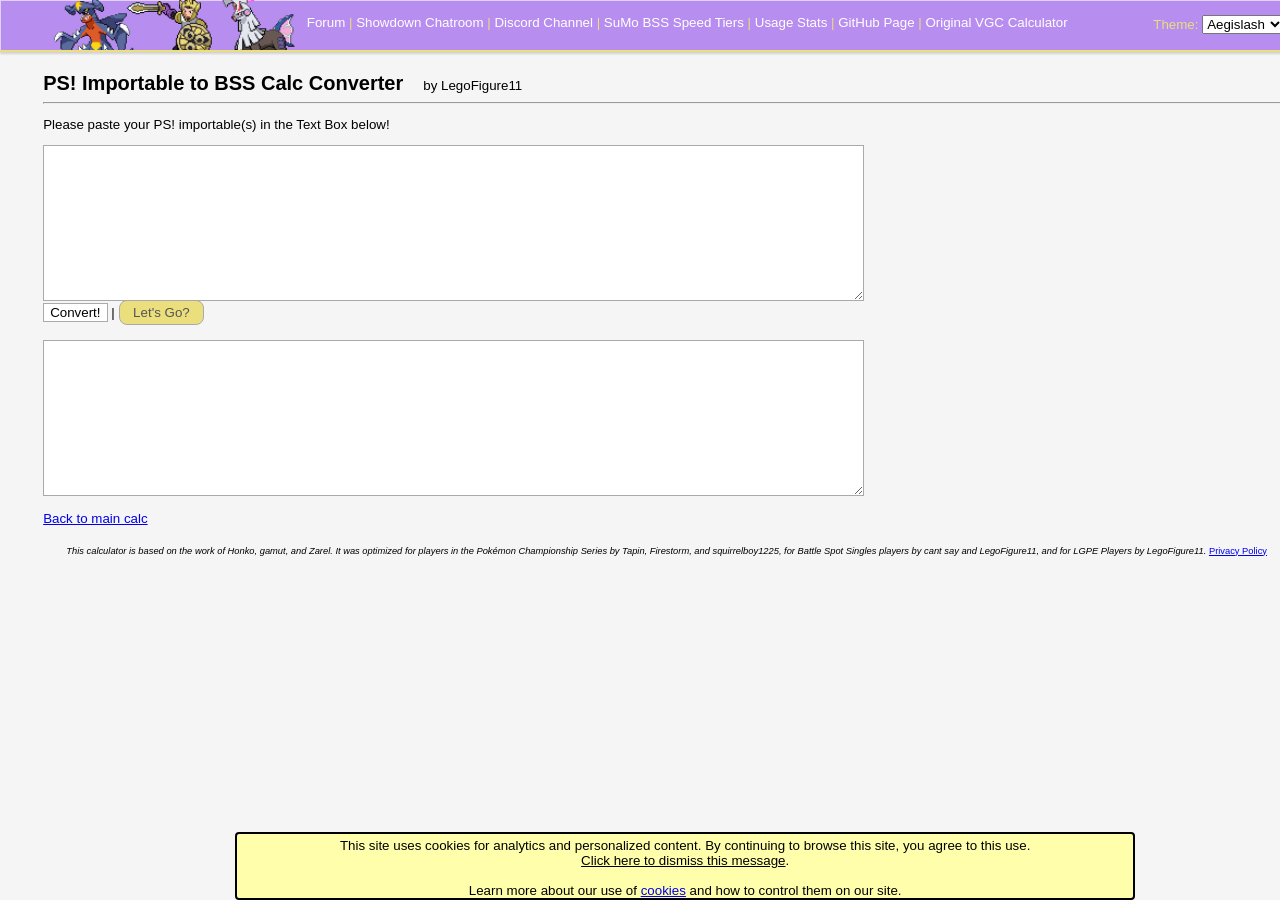
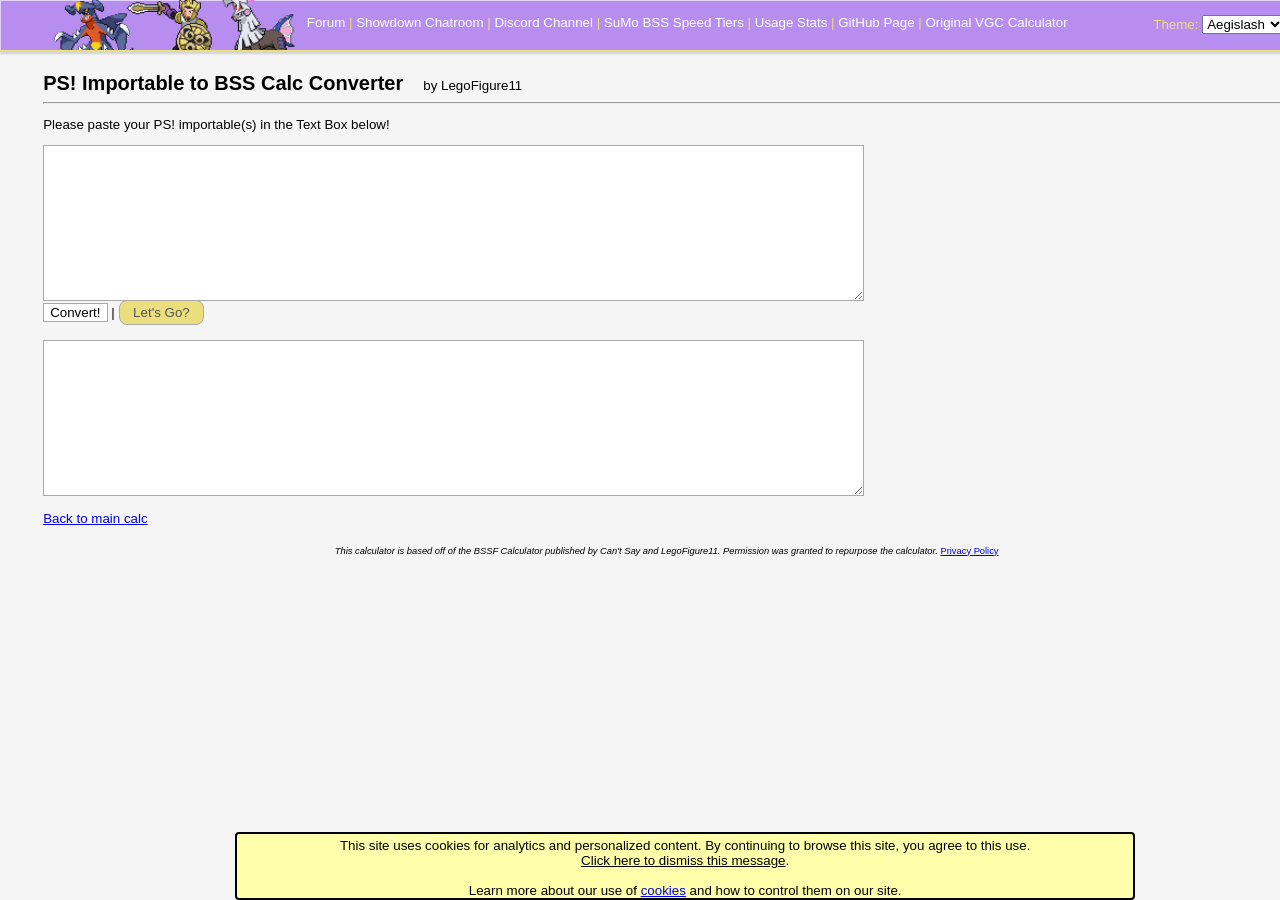
Before and after one commit to RandbatsCalc/randbatscalc.github.io, a Jekyll site: the page built from _pages/resources/importable-to-calc.html, in a window 1280 px wide. Built offline with Jekyll 4.4.1, drawn with Linux system fonts in a browser that asks for light colours; nearby versions of some CDN libraries.

Commit message:
aesthetic agan

```diff
--- a/_layouts/default-min.html
+++ b/_layouts/default-min.html
@@ -98,8 +98,7 @@ title: cantsaycalc BETA
 		Learn more about our use of <a href="../../privacy/">cookies</a> and how to control them on our site.
 	</div>
 	<div class="footer">
-		<p><em>This calculator is based on the work of Honko, gamut, and Zarel. It was optimized for players in the Pokémon Championship Series by Tapin, Firestorm, and squirrelboy1225, for Battle Spot Singles players by cant say and
-				LegoFigure11, and for LGPE Players by LegoFigure11. </em><a href="../../privacy/">Privacy Policy</a></p>
+		<p><em>This calculator is based off of the BSSF Calculator published by Can't Say and LegoFigure11. Permission was granted to repurpose the calculator. </em><a href="../../privacy/">Privacy Policy</a></p>
 	</div>
 	<script type="text/javascript" src="../../_scripts/cookieNotice.js"></script>
 
```
